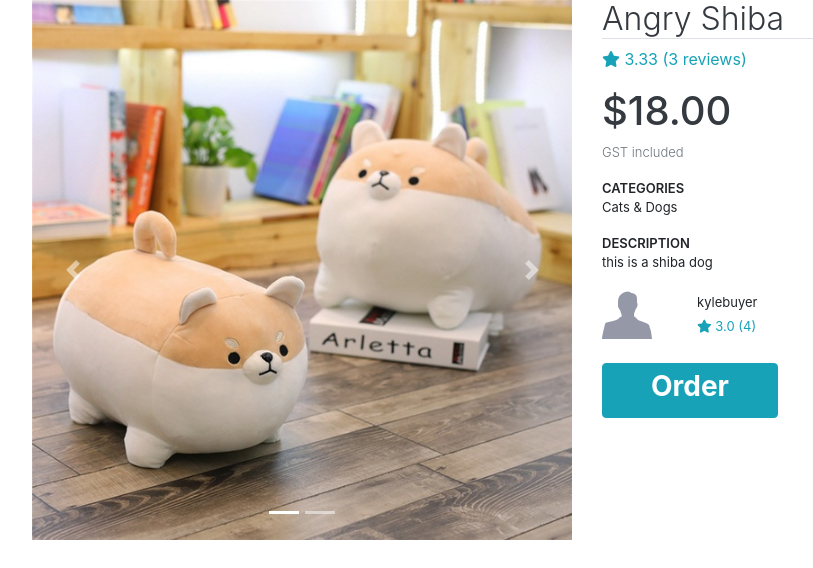
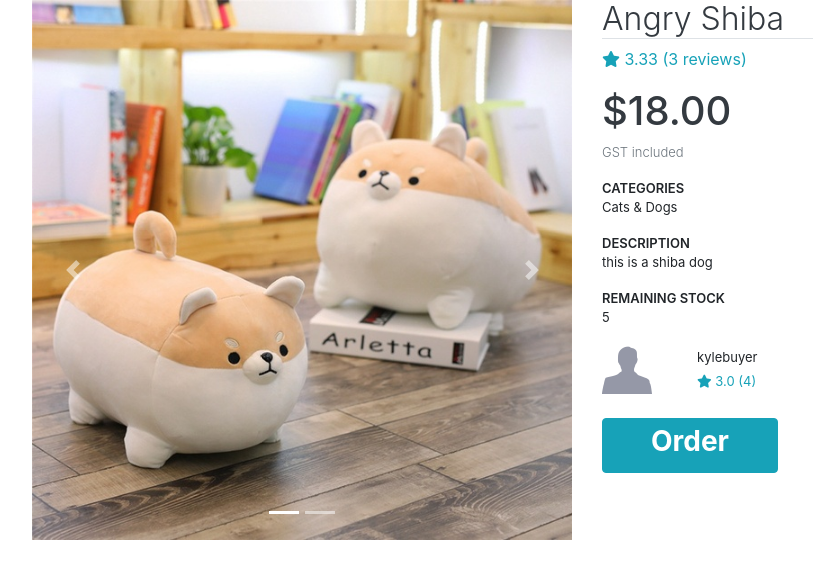
Before and after one commit to johnstonekyle/IAB207, a Flask app: page /product/1 in a window 1280 px wide. Shown: the part 128-696 px from the top of the page, without its empty margins (53-866 px from the left). Run offline with Flask 2, Linux system fonts and the light colour scheme; data comes from the database, SQL or seed files in the repository; both versions use the stored data as it was after the commit; some libraries are stand-ins or nearby versions.

Commit message:
Added remaining stock to product view page.

```diff
--- a/marketplace/orders.py
+++ b/marketplace/orders.py
@@ -28,10 +28,12 @@ def order(id):
         #if (quantity > int(product.current_stock)):
         #if it is not, throw error
         #if it is, reduce current stock by amount purchased
+        #newstock = round(product.current_stock - quantity)
 
-
-        new_order = Order(address=address, quantity=quantity, total_cost=totalcost, buyer_id=current_user.id, product_id=id)
+        #updatestock = Product(current_stock=newstock)
+        #new_order = Order(address=address, quantity=quantity, total_cost=totalcost, buyer_id=current_user.id, product_id=id)
         db.session.add(new_order)
+        #db.session.add(updatestock)
         db.session.commit()
 
         return redirect(url_for("main.index"))
--- a/marketplace/templates/product.html
+++ b/marketplace/templates/product.html
@@ -59,6 +59,9 @@
 
             <div class="small-font form-head mt-3">DESCRIPTION</div>
             <p class="small-font">{{ product.description }}</p>
+
+            <div class="small-font form-head mt-3">REMAINING STOCK</div>
+            <p class="small-font">{{ product.current_stock }}</p>
 
             <div class="row mt-2">
                 <div class="col-2">
```
Also changed, not shown: marketplace/marketplace.sqlite.
